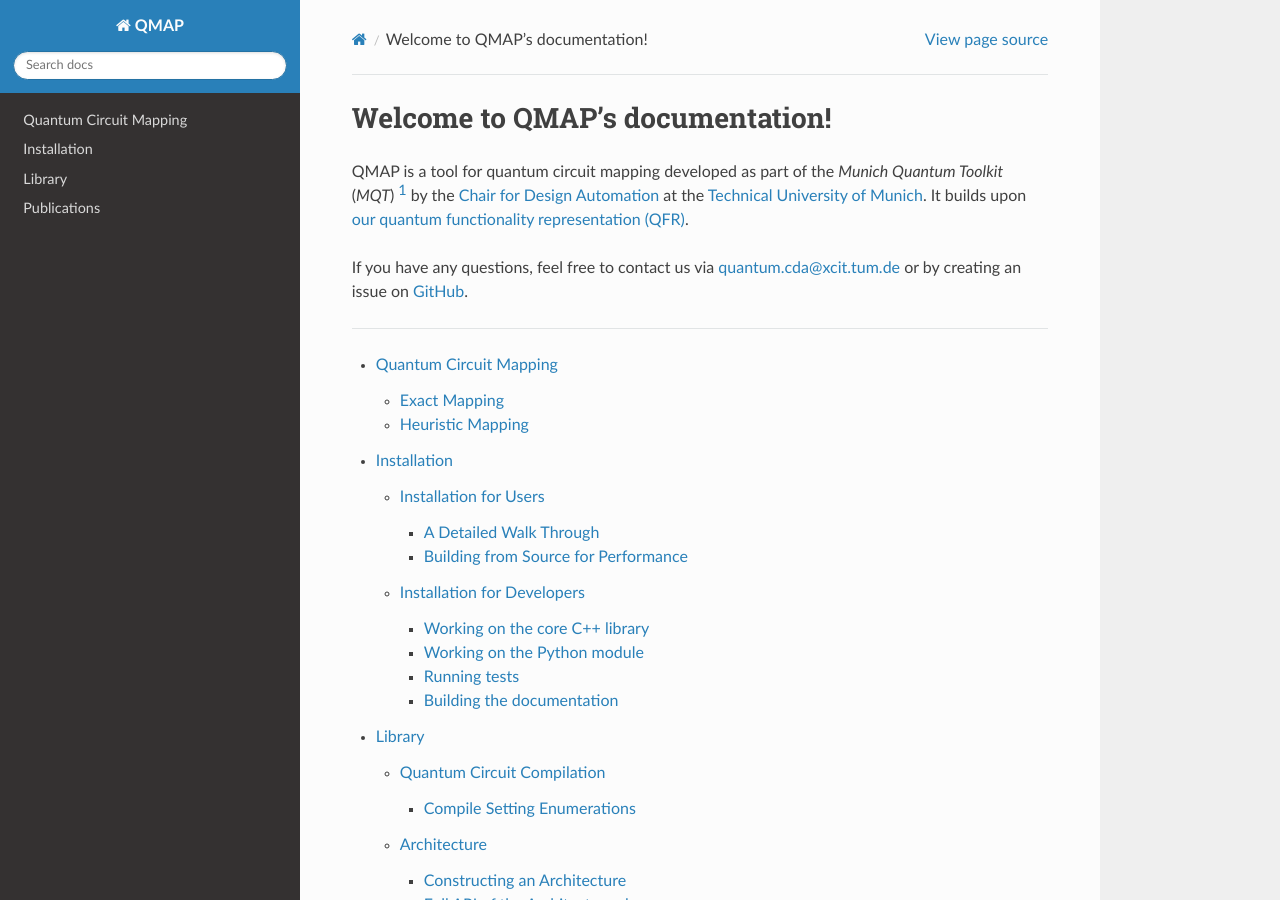
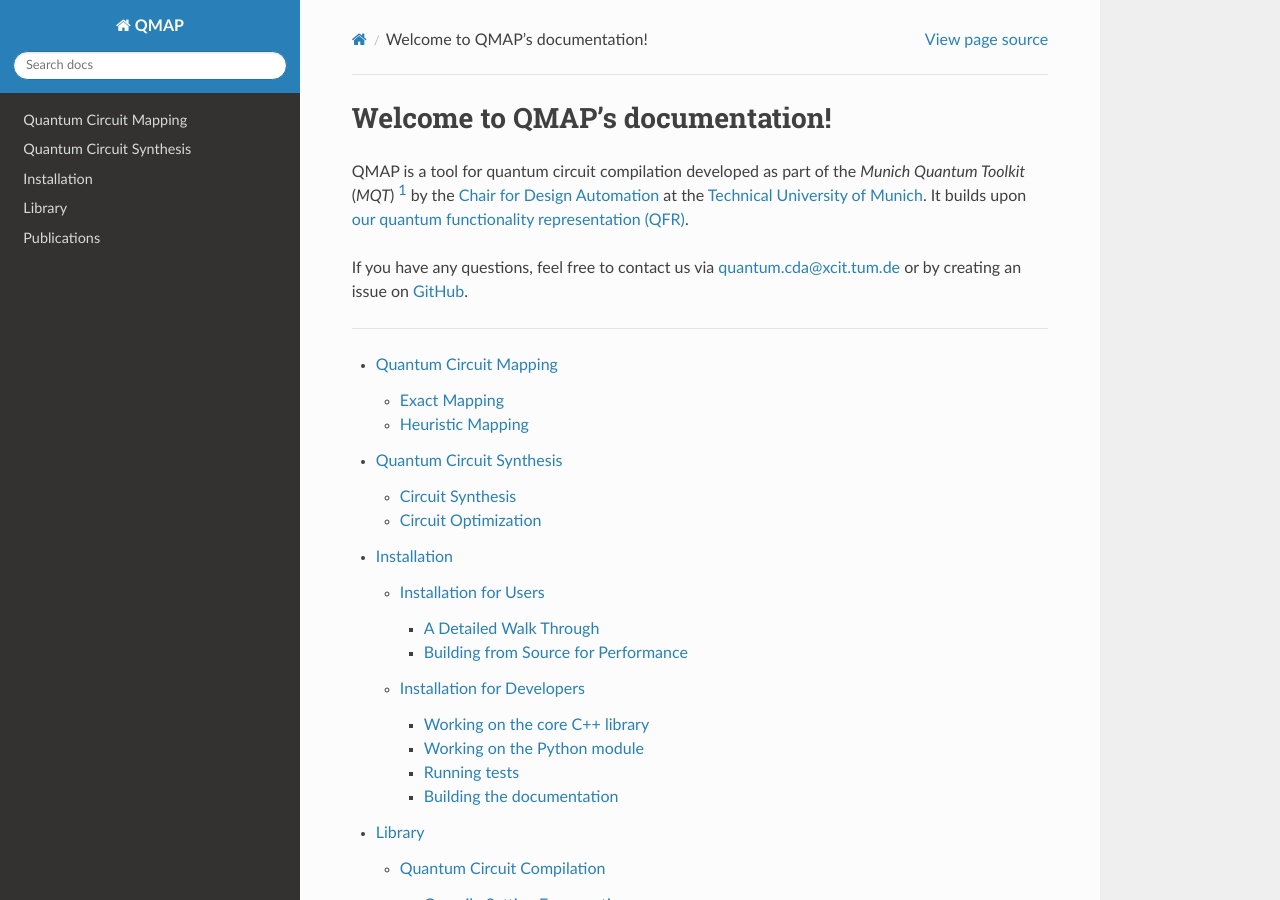
Before and after one commit to cda-tum/mqt-qmap, a Sphinx documentation site: the page built from docs/source/index.rst, in a window 1280 px wide and 900 px high. Built offline with Sphinx 7.4.7 and the Read the Docs theme 2.0.0, drawn with Linux system fonts in a browser that asks for light colours; the version number could not be read and is left out; cross-references to code outside the pages are shown as plain code.

Commit message:
📝 link synthesis page

```diff
--- a/docs/source/index.rst
+++ b/docs/source/index.rst
@@ -1,7 +1,7 @@
 Welcome to QMAP's documentation!
 ================================
 
-QMAP is a tool for quantum circuit mapping developed as part of the *Munich Quantum Toolkit* (*MQT*) [#]_ by the `Chair for Design Automation <https://www.cda.cit.tum.de/>`_ at the `Technical University of Munich <https://www.tum.de>`_. It builds upon `our quantum functionality representation (QFR) <https://github.com/cda-tum/qfr>`_.
+QMAP is a tool for quantum circuit compilation developed as part of the *Munich Quantum Toolkit* (*MQT*) [#]_ by the `Chair for Design Automation <https://www.cda.cit.tum.de/>`_ at the `Technical University of Munich <https://www.tum.de>`_. It builds upon `our quantum functionality representation (QFR) <https://github.com/cda-tum/qfr>`_.
 
 If you have any questions, feel free to contact us via `quantum.cda@xcit.tum.de <mailto:quantum.cda@xcit.tum.de>`_ or by creating an issue on `GitHub <https://github.com/cda-tum/qmap/issues>`_.
 
@@ -11,6 +11,7 @@
    :maxdepth: 3
 
    Mapping
+   Synthesis
    Installation
    Library
    Publications
```
